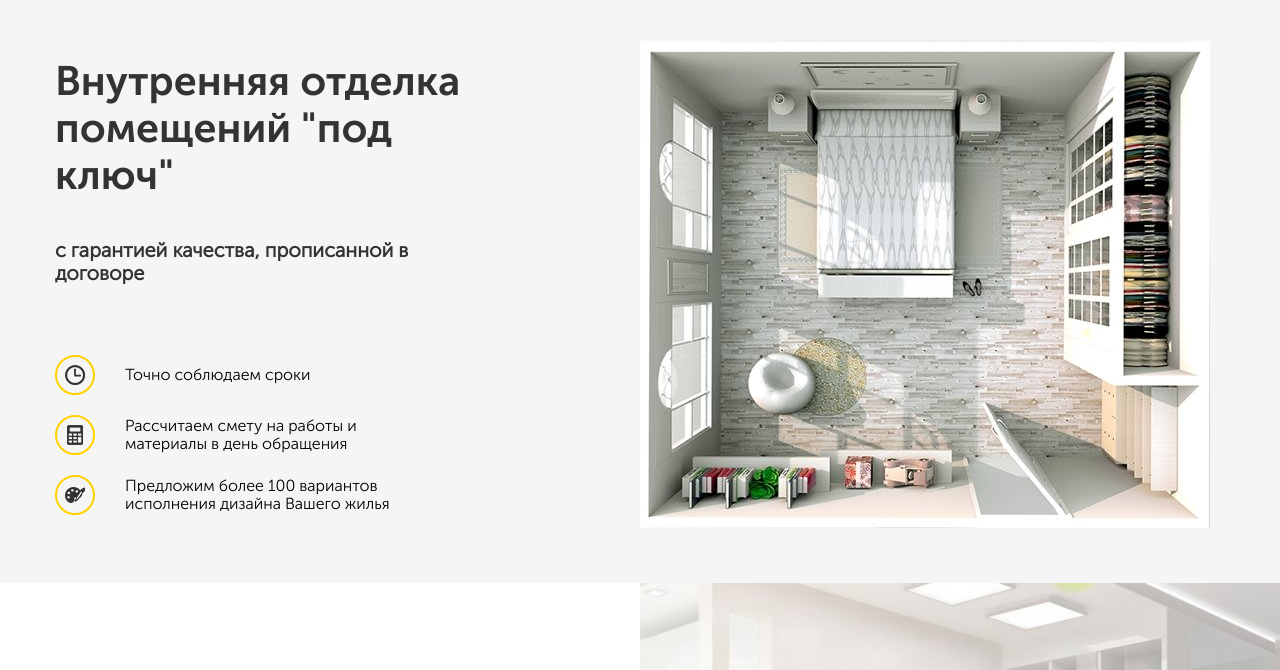
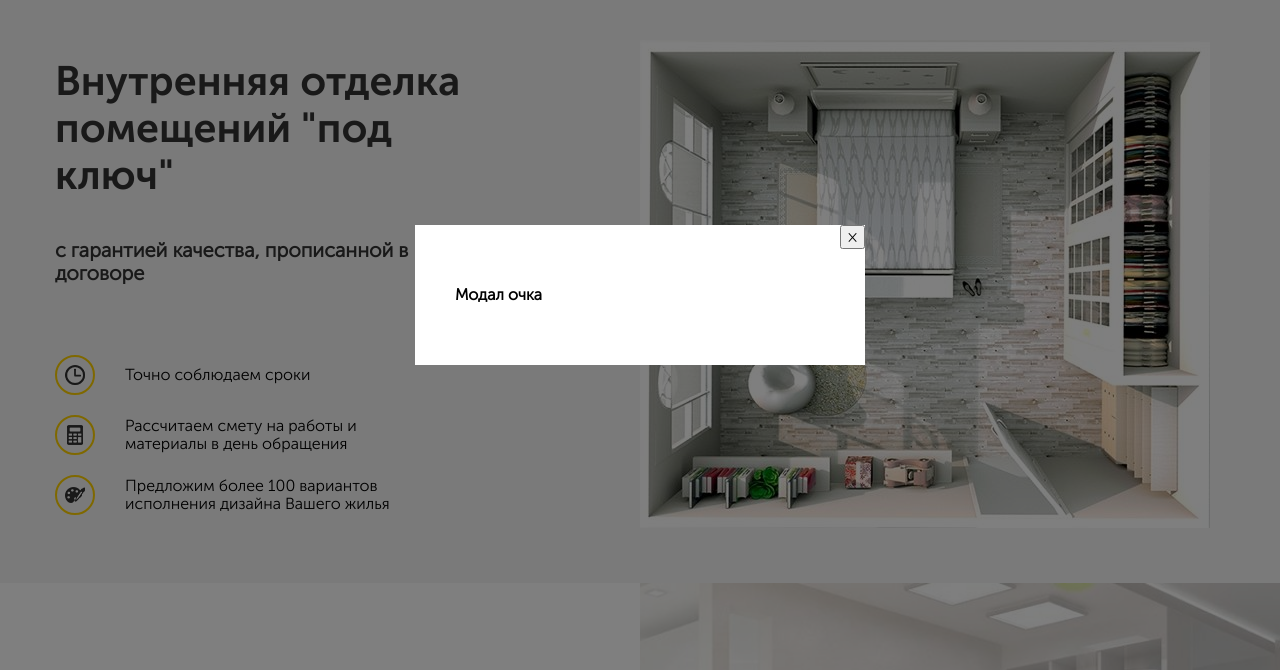
Before and after one commit to DuIIDa/Repair_of_flats, a plain HTML site: page src/index.html in a window 1280 px wide. Both pictures are taken after a click on the button "Перезвоните мне". Shown: the part 105-775 px from the top of the page. Drawn offline with nearby package versions, Linux system fonts and the light colour scheme.

Commit message:
jq open model

```diff
--- a/src/index.html
+++ b/src/index.html
@@ -21,7 +21,7 @@
                         <a href="tel:+7(495)42-251-31" class="navbar__phone">+7 (495) 42-251-31</a>
                     </div>
 
-                    <button class="button navbar__button">Перезвоните мне</button>
+                    <button id = "button" class="button navbar__button">Перезвоните мне</button>
                 </div>
                 <!-- /.navbar__info -->
             </div>
@@ -112,5 +112,19 @@
         </section>
         <!-- /.offer -->
     </main>
+
+    <div class="model">
+        <div class="model-dialog">
+            <h4 class="model-dialog__title">Модал очка</h4>
+            <button class="model-dialog__close">&times;</button>
+        </div>
+        <!-- /.model-dialog -->
+    </div>
+    <!-- /.model -->
+    <script
+    src="https://code.jquery.com/jquery-3.5.1.min.js"
+    integrity="sha256-9/aliU8dGd2tb6OSsuzixeV4y/faTqgFtohetphbbj0="
+    crossorigin="anonymous"></script>
+    <script src="js/main.js"></script>
 </body>
 </html>
--- /dev/null
+++ b/src/js/main.js
@@ -0,0 +1,48 @@
+'use strict';
+
+$(document).ready(function () {
+    const button = $('#button');
+    const model = $('.model');
+    console.log('model: ', model);
+
+    const isOpen = () => {
+        model.toggleClass('model_active');
+    };
+
+    button.on('click', () => {
+        isOpen();
+    });
+
+    model.on('click', function(event){
+        let target = $(event.target);
+        if(target.hasClass('model-dialog__close') ||
+        target.hasClass('model')){
+            isOpen();
+        }
+    });
+
+});
+
+/*const openModel = () => {
+    const button = document.getElementById('button');
+    const model = document.querySelector('.model');
+
+    const isOpen = () => {
+        model.classList.toggle('model_active');
+    };
+
+    button.addEventListener('click', () => {
+        isOpen();
+    });
+
+    model.addEventListener('click', (event) => {
+        let target = event.target;
+
+        if(target.classList.contains('model-dialog__close') ||
+           target.classList.contains('model')){
+            isOpen();
+        }
+    });
+};
+
+openModel();*/
--- /dev/null
+++ b/src/sass/blocks/_model.sass
@@ -0,0 +1,22 @@
+.model
+    position: fixed
+    left: 0
+    top: 0
+    width: 100%
+    height: 100%
+    background-color: rgba(#000,0.5)
+    display: none
+    &_active
+        display: flex
+    &-dialog
+        position: relative
+        margin: auto
+        max-width: 450px
+        width: 90%
+        min-width: 200px
+        background-color: #ffffff
+        padding: 40px
+        &__close
+            position: absolute
+            top: 0
+            right: 0
--- a/src/sass/style.sass
+++ b/src/sass/style.sass
@@ -9,3 +9,5 @@
 @import 'blocks/hero'
 /*offer*/
 @import 'blocks/offer'
+
+@import 'blocks/model'
```
Also changed, not shown: src/css/style.css, 2 other files.
